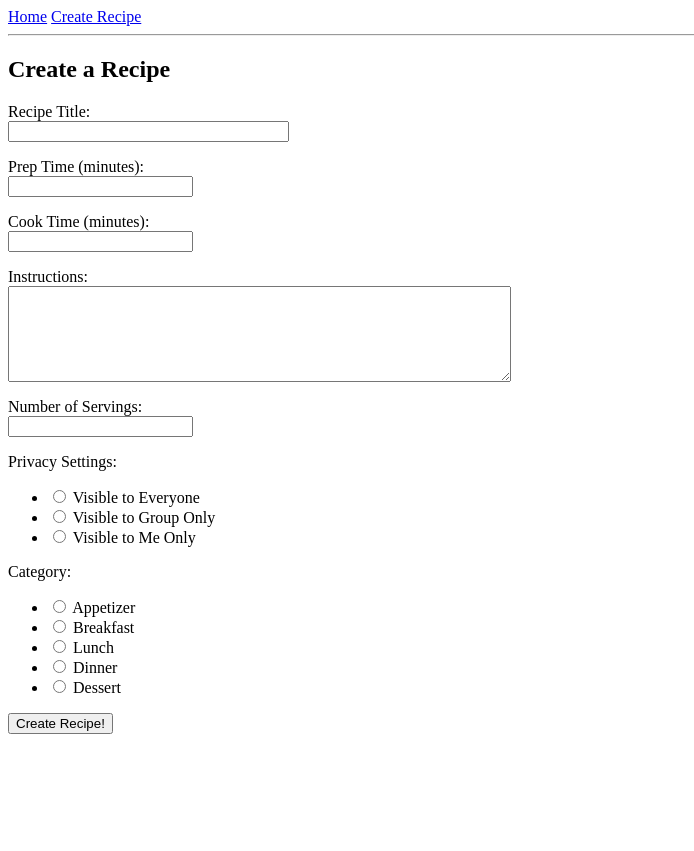
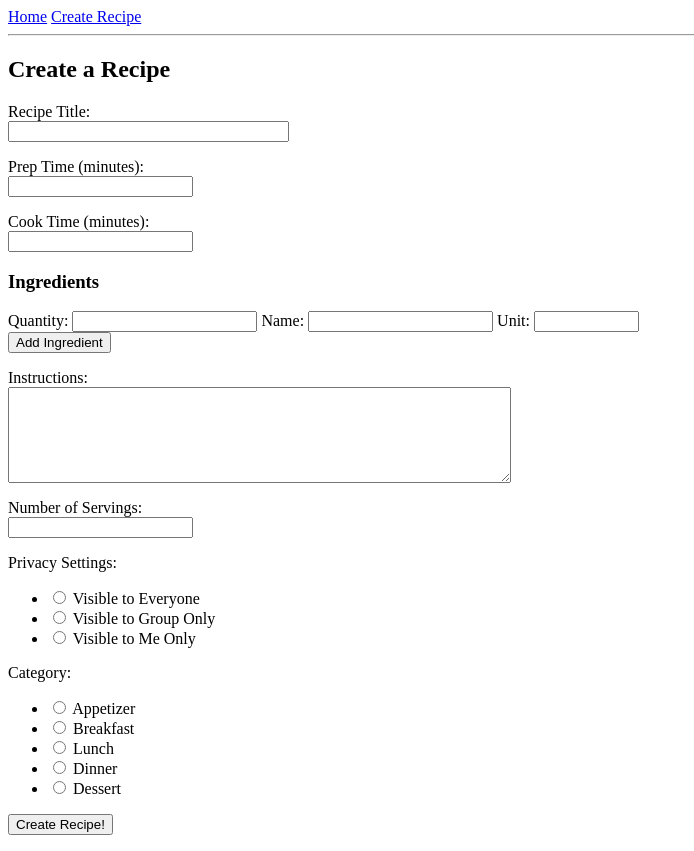
Before and after one commit to jessmorrill/SharedPlate, a Flask app: page /create-recipe in a window 1280 px wide. Shown: the whole page, without its empty margins (0-694 px from the left). Before the commit the page ends 734 px from the top, so only its background shows below. Run offline with Flask 3, Linux system fonts and the light colour scheme; parts of the project's set-up code (start-up, migrations or seed data) failed here and were passed over.

Commit message:
Finished Create Recipe Form

```diff
--- a/app/forms.py
+++ b/app/forms.py
@@ -1,6 +1,12 @@
 from flask_wtf import FlaskForm
-from wtforms import StringField, IntegerField, SubmitField, RadioField, TextAreaField
-from wtforms.validators import DataRequired
+from wtforms import StringField, IntegerField, SubmitField, RadioField, TextAreaField, FieldList, FormField
+from wtforms.validators import DataRequired, Optional
+from wtforms import Form
+
+class IngredientForm(Form):
+    num= IntegerField("Quantity:", validators=[Optional()])
+    ingredient_name = StringField("Name:", validators=[Optional()])
+    unit = StringField("Unit:", validators=[Optional()])
 
 class CreateRecipe(FlaskForm):
     title = StringField("Recipe Title:",validators=[DataRequired()])
@@ -8,6 +14,7 @@ class CreateRecipe(FlaskForm):
     cook_time = IntegerField("Cook Time (minutes):",validators=[DataRequired()])
     body = TextAreaField("Instructions:",validators=[DataRequired()])
     num_serves = IntegerField("Number of Servings:",validators=[DataRequired()])
+    ingredients = FieldList(FormField(IngredientForm), min_entries=1)
     privacy = RadioField("Privacy Settings:", choices = [("public", "Visible to Everyone"), ("private", "Visible to Group Only"), ("unlisted", "Visible to Me Only")],validators=[DataRequired()])
     category = RadioField("Category:", choices = [("appetizer", "Appetizer"), ("breakfast", "Breakfast"), ("lunch", "Lunch"), ("dinner", "Dinner"), ("dessert", "Dessert")],validators=[DataRequired()])
     submit = SubmitField('Create Recipe!')
--- a/app/routes.py
+++ b/app/routes.py
@@ -2,7 +2,7 @@ from app import app
 from flask import render_template, redirect, url_for
 from app.forms import CreateRecipe
 from app import db
-from app.models import Recipe
+from app.models import Recipe, Ingredient
 import sys
 from datetime import datetime
 
@@ -28,6 +28,10 @@ def add_recipe():
 
         # add record to table and commit changes
         db.session.add(c)
+        db.session.flush()
+        for ingredient in form.ingredients.data:
+            if ingredient['ingredient_name']:
+                i = Ingredient(recipe_id=c.id, name=ingredient['ingredient_name'], num=ingredient['num'], units=ingredient['unit'])
         db.session.commit()
         form.title.data=''
         form.prep_time.data=''
--- a/app/templates/add.html
+++ b/app/templates/add.html
@@ -18,7 +18,18 @@
         {{ form.cook_time.label }}<br>
         {{ form.cook_time(size=32) }}
     </p>
-
+    <h3>Ingredients</h3>
+    <div id="ingredients">
+        {% for ingredient in form.ingredients %}
+        <div class="ingredient_row">
+  		{{ ingredient.num.label }} {{ingredient.num(size=5) }}
+		{{ ingredient.ingredient_name.label }} {{ingredient.ingredient_name(size=20) }}
+		{{ ingredient.unit.label }} {{ ingredient.unit(size=10) }}
+	</div>
+	{% endfor %}
+    </div>
+    <button type="button" onclick="addIngredient()">Add Ingredient</button>
+    <br>
     <p>
         {{ form.body.label }}<br>
         {{ form.body(rows=6, cols=60) }}
@@ -41,4 +52,22 @@
 
     <p>{{ form.submit() }}</p>
 </form>
+<script>
+	let ingredientCount = {{form.ingredients | length }}
+	function addIngredient() {
+		const container = document.getElementById('ingredients');
+		const div= document.createElement('div');
+		div.classList.add('ingredient_row');
+		div.innerHTML = `
+			<label>Quantity:</label>
+            		<input type="number" name="ingredients-${ingredientCount}-num" size="5">
+           		 <label>Name:</label>
+           		 <input type="text" name="ingredients-${ingredientCount}-ingredient_name" size="20">
+            		<label>Unit:</label>
+            		<input type="text" name="ingredients-${ingredientCount}-unit" size="10">
+        `;
+        container.appendChild(div);
+        ingredientCount++;
+    }
+</script>
 {% endblock %}
```
Also changed, not shown: app/recipes.db.
